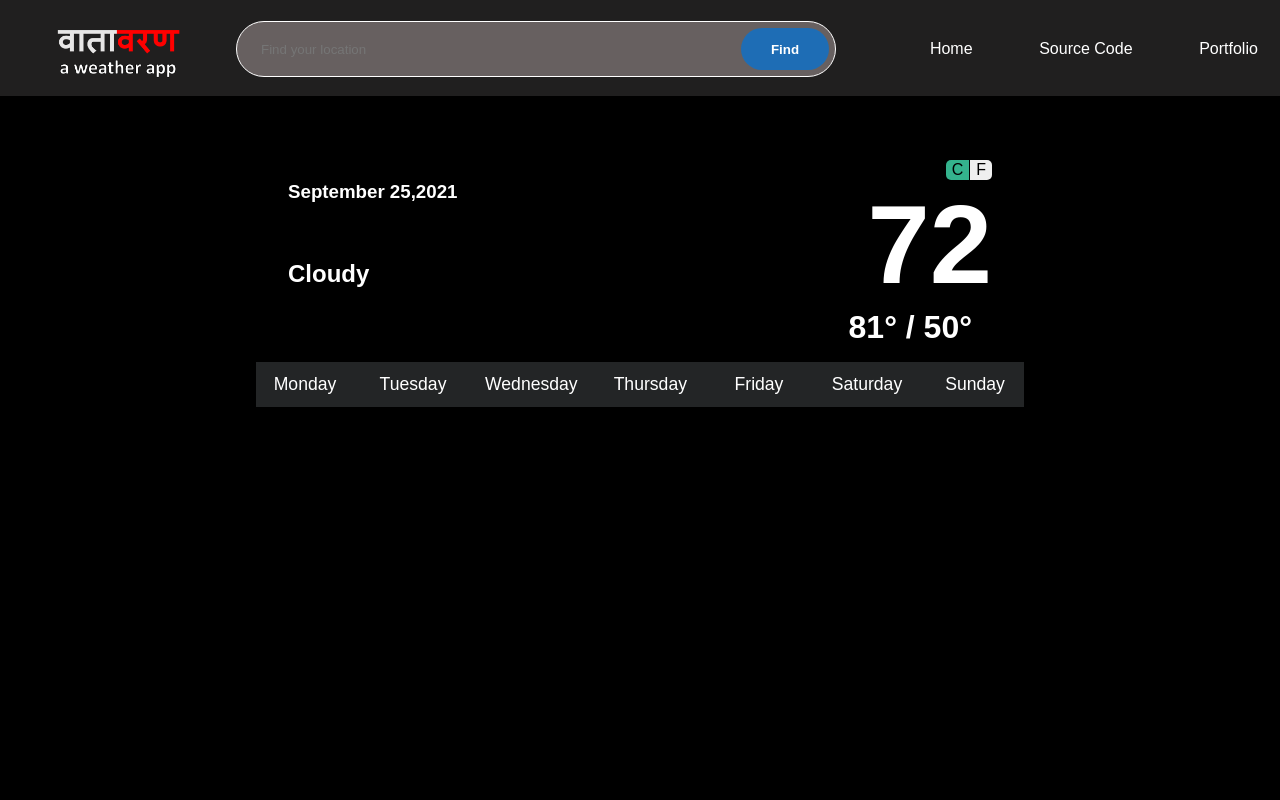
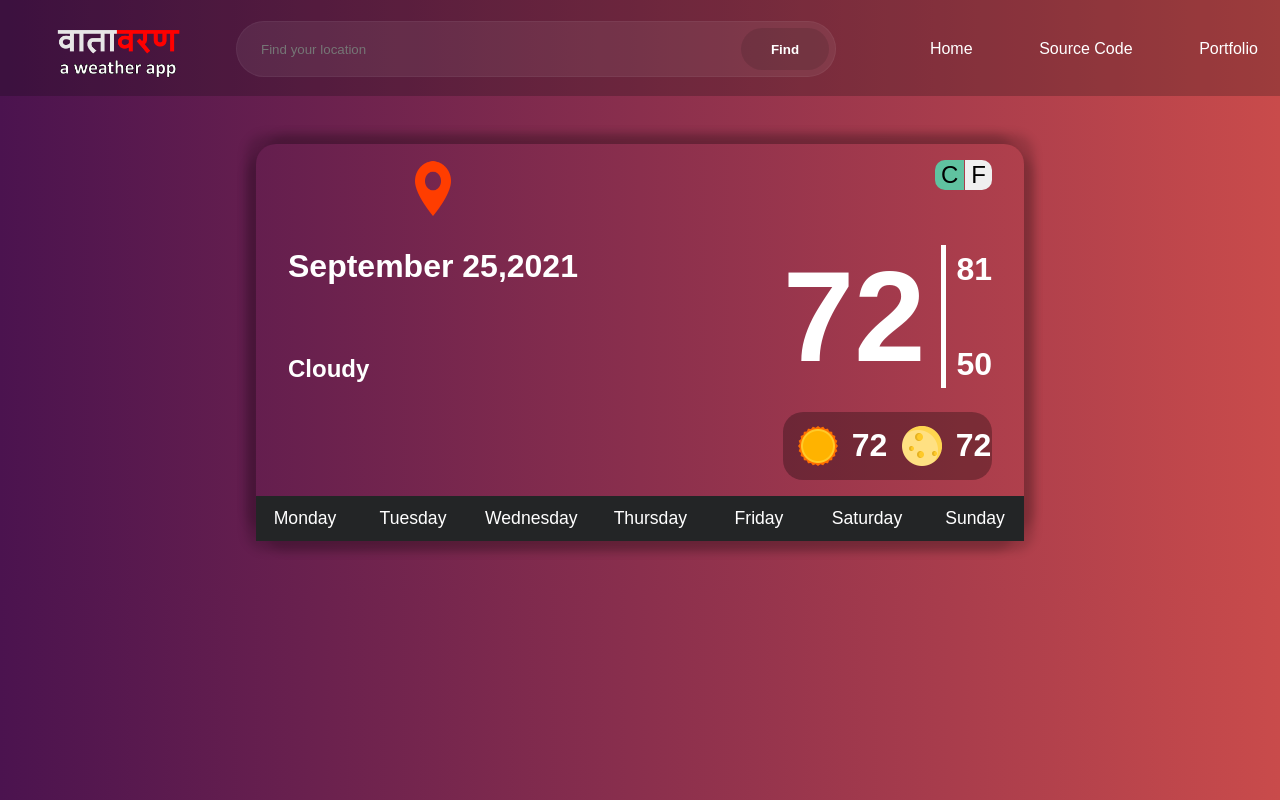
Before and after one commit to vaheedsk36/weather-app, a website: page index.html in a window 1280 px wide. Drawn offline with Linux system fonts and the light colour scheme; no server answers.

Commit message:
new updated

```diff
--- a/css/styles.css
+++ b/css/styles.css
@@ -9,8 +9,9 @@
   --card-color: rgba(53, 53, 83, 0.548);
   --card-even: rgba(28, 28, 49, 0.548);
   --nav-bar-blue: #19191970;
-  --search-bar-blue: #958c8c9a;
-  --btn-color: #0274d8b6;
+  --search-bar-blue: #f8f4f411;
+  /* --btn-color: #0274d8b; */
+  --btn-color: #0000001c;
   --temp-card-color: rgba(143, 143, 146, 0.548);
 }
 
@@ -21,7 +22,11 @@ html {
 }
 
 body {
-  background: black;
+  background: #c94b4b;  /* fallback for old browsers */
+background: -webkit-linear-gradient(to right, #4b134f, #c94b4b);  /* Chrome 10-25, Safari 5.1-6 */
+background: linear-gradient(to right, #4b134f, #c94b4b); /* W3C, IE 10+/ Edge, Firefox 16+, Chrome 26+, Opera 12+, Safari 7+ */
+
+
   margin: 0;
 }
 
@@ -29,7 +34,7 @@ body {
   top: 0;
   margin-top: 0;
   height: 6rem;
-  background-color: rgba(100, 97, 97, 0.322);
+  background-color: rgba(10, 10, 10, 0.233);
 }
 
 .container {
@@ -73,7 +78,7 @@ body {
   text-align: center;
   border-radius: 2rem;
   justify-content: stretch;
-  border: 1px solid white;
+  border: 1px solid rgba(255, 255, 255, 0.048);
   border-radius: 2rem;
   padding: 6px;
   display: grid;
@@ -122,7 +127,105 @@ body {
   width: 60%;
   margin: 3rem auto;
   border-radius: 20px;
+  box-shadow: -10px -10px 10px rgba(0, 0, 0, 0.151),
+  -10px 10px 10px rgba(0, 0, 0, 0.151),
+  10px -10px 10px rgba(0, 0, 0, 0.151),
+  10px 10px 10px rgba(0, 0, 0, 0.151);
+
 }
+
+.location-div{
+  display: flex;
+  justify-content: center;
+  align-items: center;
+}
+
+.location-div img{
+  width: 3rem;
+  height: 3.5rem;
+
+}
+
+h3.date-time{
+  font-size: 2rem;
+}
+
+
+
+h1 span.day-temp{
+
+  font-size: 8rem;
+  border-right: 5px solid white;
+  padding-right: 1rem;
+}
+
+.day-night-temp{
+
+  display: flex;
+}
+
+.min-max-temp{
+
+  display: grid;
+  align-items: center;
+  justify-content: center;
+}
+
+.min-max-temp-sub{
+margin-left: 10px;
+padding: 0;
+
+
+}
+
+.min-max-temp img{
+  width: 2.5rem;
+  height: 2.5rem;
+}
+
+div.temp-day-night{
+  display: flex;
+  flex-wrap: wrap;
+  justify-content: space-evenly;
+  background-color: rgba(0, 0, 0, 0.288);
+  border-radius: 20px;
+}
+
+
+
+
+
+
+.temp-night-container{
+  display: flex;
+  border-radius: 0 0 0 10px;
+  /* background-color: rgba(140, 0, 255, 0.212); */
+  align-items: center;
+}
+
+h1.temp-night-container{
+  margin: 0;
+}
+
+.temp-day-container, .temp-night-container{
+  display: flex;
+  margin: 10px 0;
+  align-items: center;
+
+}
+
+.temp-day-container img, .temp-night-container img{
+  width: 3rem;
+  height: 3rem;
+  margin: 0 10px;
+
+}
+
+
+
+
+
+
 
 .current {
   /* background-image: url("/images/BG.png"); */
@@ -148,17 +251,17 @@ h1.current-time {
   display: flex;
   flex-wrap: wrap;
   justify-content: right;
-  margin: 0;
+  margin-bottom: 2rem;
 }
 .unit-conv button {
-  font-size: 1rem;
+  font-size: 1.5rem;
   transition: 0.3s;
   cursor: pointer;
 }
 
 button.celsius {
   border: none;
-  border-radius: 5px 0 0 5px;
+  border-radius: 10px 0 0 10px;
   margin-right: 1px;
 }
 
@@ -173,27 +276,13 @@ button.celsius:hover {
 button.farenheit {
   border: none;
 
-  border-radius: 0 5px 5px 0;
+  border-radius: 0 10px 10px 0;
 }
 
 button.farenheit:hover {
   transform: translateY(-1px) translateX(1px);
 }
 
-.temperature {
-  /* border: 2px solid red; */
-  text-align: right;
-}
-
-.temperature h1 {
-  margin: 0;
-  font-size: 7rem;
-}
-
-.temperature h3 {
-  margin: 0 20px;
-  font-size: 2rem;
-}
 
 .current-weather {
   /* border: 2px solid red; */
--- a/index.html
+++ b/index.html
@@ -46,7 +46,9 @@
         <div class="current-forecast">
           <div class="current-weather">
             <div class="city-date">
-              <h1 class="city"></h1>
+              <div class="location-div">
+                <img src="images/location.png"><h1 class="city"></h1>
+              </div>
               <h3 class="date-time">September 25,2021</h3>
             </div>
             <div class="weather-image">
@@ -60,11 +62,25 @@
               <button class="celsius unit-active">C</button>
               <button class="farenheit">F</button>
             </div>
-            <h1><span class="current-temp">72</span></h1>
-            <h3>
-              <span class="cur-max-temp">81</span>&deg; /
-              <span class="cur-min-temp">50</span>&deg;
-            </h3>
+
+            <div class="day-night-temp">
+              <h1><span class="day-temp">72</span></h1>
+
+              <div class="min-max-temp">
+                <div class="min-max-temp-sub"><h1 class="cur-max-temp">81</h1></div>
+                <div class="min-max-temp-sub"><h1 class="cur-min-temp">50</h1></div>
+              </div>
+
+            </div>
+
+            <div class="temp-day-night">
+              <h1 class="temp-day-container"><img src="images/day.png"><span class="morning-temp">72</span></h1>
+              <h1 class="temp-night-container"><img src="images/night.png"><span class="night-temp">72</span></h1>
+          </div>
+
+
+
+
           </div>
         </div>
       </div>
--- a/script/script.js
+++ b/script/script.js
@@ -8,11 +8,14 @@ const navMenu = document.querySelector(".nav-menu");
 const hamburgerBars = document.querySelector(".bar");
 const weatherData = document.querySelector(".weather-data");
 const descImage = document.getElementById("descImg");
-const Temperature = document.querySelector(".current-temp");
+const dayTemp = document.querySelector(".day-temp");
+const morningTemp = document.querySelector(".morning-temp");
+const nightTemp = document.querySelector(".night-temp");
 const tempMax = document.querySelector(".cur-max-temp");
 const tempMin = document.querySelector(".cur-min-temp");
 const searchValue = searchBar.value;
 const daysBtn = document.querySelectorAll(".nav-col");
+const dateTime = document.querySelector(".date-time");
 
 // Responsive hamburger button code
 hamburgerBtn.addEventListener("click", () => {
@@ -47,17 +50,24 @@ const daysActiveBtn = (i) => {
 const curSection = (dataKey) => {
   const weatherDetails = document.querySelector(".weather-details");
   const curTemp = dataKey.temp.day.toFixed(1);
+  const morning = dataKey.temp.morn.toFixed(1);
+  const night = dataKey.temp.night.toFixed(1);
   const curTempMax = dataKey.temp.max.toFixed(0);
   const curTempMin = dataKey.temp.min.toFixed(0);
   const curDesc = dataKey.weather[0].description;
   const imgCode = dataKey.weather[0].icon;
   const celsiusBtn = document.querySelector(".celsius");
   const farenheitBtn = document.querySelector(".farenheit");
+  // const unitType = document.querySelector(".units")
 
   const celsiusFn = () => {
-    Temperature.innerHTML = curTemp + "&deg;C";
-    tempMax.innerHTML = curTempMax;
-    tempMin.innerHTML = curTempMin;
+    dayTemp.innerHTML = curTemp+"&deg;";
+    morningTemp.innerHTML = morning+"&deg;";
+    nightTemp.innerHTML = night+"&deg;";
+    tempMax.innerHTML = curTempMax+"&deg;";
+    tempMin.innerHTML = curTempMin+"&deg;";
+    // unitType.innerHTML = "&deg;C";
+
     celsiusBtn.classList.add("unit-active");
     farenheitBtn.classList.remove("unit-active");
   };
@@ -65,9 +75,12 @@ const curSection = (dataKey) => {
   celsiusFn();
 
   const farenheitFn = (event) => {
-    Temperature.innerHTML = ((9 / 5) * curTemp + 32).toFixed(1) + "&deg;F";
-    tempMax.innerHTML = ((9 / 5) * curTempMax + 32).toFixed(0);
-    tempMin.innerHTML = ((9 / 5) * curTempMin + 32).toFixed(0);
+    dayTemp.innerHTML = ((9 / 5) * curTemp + 32).toFixed(1)+"&deg;";
+    morningTemp.innerHTML = ((9 / 5) * morning + 32).toFixed(1)+"&deg;";
+    nightTemp.innerHTML = ((9 / 5) * night + 32).toFixed(1)+"&deg;";
+    tempMax.innerHTML = ((9 / 5) * curTempMax + 32).toFixed(0)+"&deg;";
+    tempMin.innerHTML = ((9 / 5) * curTempMin + 32).toFixed(0)+"&deg;";
+    // unitType.innerHTML = "&deg;F";
     celsiusBtn.classList.remove("unit-active");
     farenheitBtn.classList.add("unit-active");
   };
@@ -93,12 +106,12 @@ const curSection = (dataKey) => {
     imgPath: "./images/pressure.png",
   };
   const curHumidity = {
-    Data: dataKey.humidity + " %",
+    Data: dataKey.humidity+"%",
     title: "Humidity",
     imgPath: "./images/humidity.png",
   };
   const curDewPoint = {
-    Data: dataKey.dew_point + " %",
+    Data: dataKey.dew_point+"%",
     title: "Dew Point",
     imgPath: "./images/dew-point.png",
   };
@@ -214,6 +227,30 @@ const latLongFunc = (urlLatLong) => {
     });
 };
 
+// Date function
+
+const dateFn = (dateArg) => {
+  const months = [
+    "January",
+    "February",
+    "March",
+    "April",
+    "May",
+    "June",
+    "July",
+    "August",
+    "September",
+    "November",
+    "December",
+  ];
+
+  const Year = dateArg.getFullYear();
+  const dateNum = dateArg.getDate();
+  const Month = months[dateArg.getMonth()];
+  dateTime.innerHTML = `${Month} ${dateNum},${Year}`;
+
+};
+
 // Main execution function  -- Step(3)
 
 const weatherFunc = (url) => {
@@ -246,6 +283,9 @@ const weatherFunc = (url) => {
           curSection(onLoadDatakey);
           document.querySelectorAll(".nav-col")[0].classList.add("active");
           dropHeader.innerHTML = document.querySelector(".day0").text;
+
+          const curDate = new Date(data.daily[0].dt * 1000);
+          dateFn(curDate);
         };
 
         window.onload();
@@ -255,6 +295,8 @@ const weatherFunc = (url) => {
           daysActiveBtn(i);
           dataKey = data.daily[i];
           dropHeader.innerHTML = weekDay.text;
+          dateFn(day);
+
           curSection(dataKey);
         });
 
```
Also changed, not shown: images/date.png (added), images/day.png (added), images/location.png (added), images/maxTemp.png (added), images/minTemp.png (added), images/night.png (added), images/weather-bg/03.jpg (added), images/weather-bg/03d.jpg, images/weather-bg/04.jpg (added), images/weather-bg/04d.jpg, images/weather-bg/11.jpg (added), images/weather-bg/11d.jpg, 3 other files.
